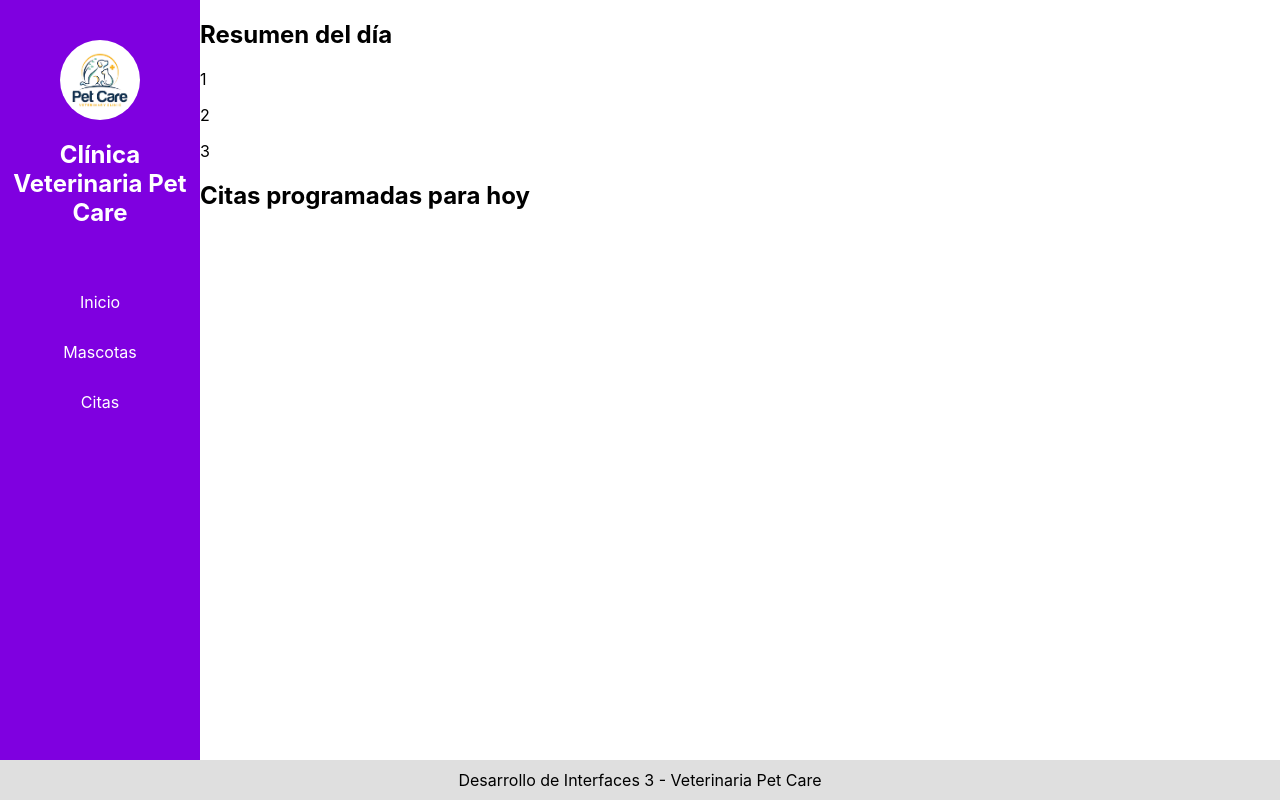
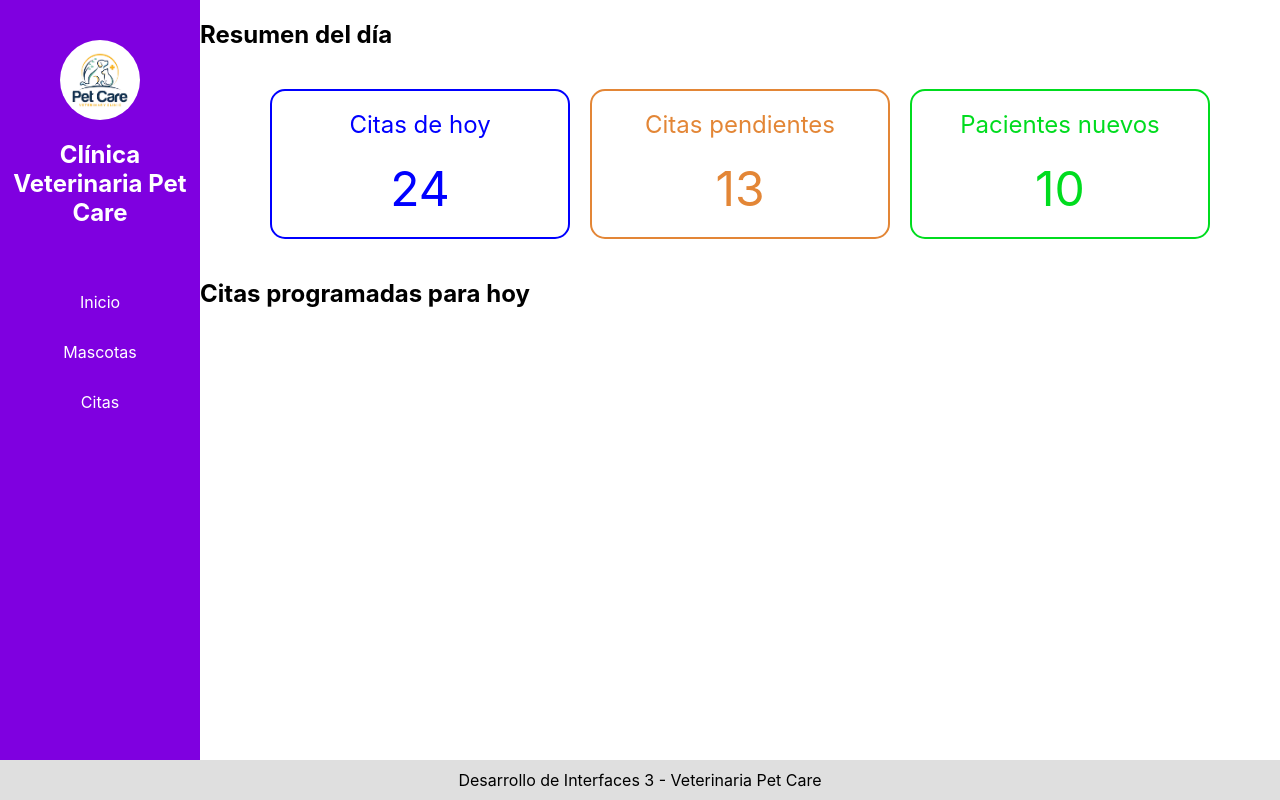
Before and after one commit to fernandoruiz2016/Veterinaria, an Angular app: page / in a window 1280 px wide. Built offline with nearby package versions, Linux system fonts and the light colour scheme.

Commit message:
home: cards

```diff
--- /dev/null
+++ b/src/app/features/home/components/home-card/home-card.css
@@ -0,0 +1,38 @@
+.card {
+    display: flex;
+    flex-direction: column;
+    gap: 20px;
+    box-sizing: border-box;
+    padding: 30px;
+    justify-content: center;
+    align-items: center;
+    border-radius: 15px;
+    width: 300px;
+    max-height: 150px;
+    font-size: 1.5rem;
+    transition: transform 0.3s ease-in-out;
+}
+
+.card:hover {
+    transform: scale(1.05);
+}
+
+.card p {
+    margin: 0;
+}
+
+.card p:nth-child(2) {
+    font-size: 3rem;
+}
+
+@media screen and (max-width:769px) {
+    .card {
+        width: 200px;
+        max-height: 100px;
+        font-size: 1rem;
+    }
+
+    .card p:nth-child(2) {
+    font-size: 2rem;
+}
+}
--- /dev/null
+++ b/src/app/features/home/components/home-card/home-card.html
@@ -0,0 +1,4 @@
+<div class="card" [ngStyle]="{ border: '2px solid ' + cardColor, color: cardColor}">
+    <p>{{title}}</p>
+    <p>{{body}}</p>
+</div>
--- /dev/null
+++ b/src/app/features/home/components/home-card/home-card.ts
@@ -0,0 +1,14 @@
+import { NgStyle } from '@angular/common';
+import { Component, Input } from '@angular/core';
+
+@Component({
+  selector: 'app-home-card',
+  imports: [NgStyle],
+  templateUrl: './home-card.html',
+  styleUrl: './home-card.css',
+})
+export class HomeCard {
+  @Input() title: string = '';
+  @Input() body: string|number = '';
+  @Input() cardColor: string = '#7F00E0';
+}
--- a/src/app/features/home/pages/home/home.css
+++ b/src/app/features/home/pages/home/home.css
@@ -0,0 +1,9 @@
+.cards {
+    display: flex;
+    flex-wrap: wrap;
+    gap: 20px;
+    justify-content: center;
+    align-items: center;
+    box-sizing: border-box;
+    padding: 20px;
+}
--- a/src/app/features/home/pages/home/home.html
+++ b/src/app/features/home/pages/home/home.html
@@ -1,8 +1,12 @@
-<h2>Resumen del día</h2>
-<div>
-    <p>1</p>
-    <p>2</p>
-    <p>3</p>
-</div>
-<h2>Citas programadas para hoy</h2>
-<table></table>
+<section class="resumen">
+    <h2>Resumen del día</h2>
+    <div class="cards">
+        <app-home-card [title]="'Citas de hoy'" [body]="citas" [cardColor]="'blue'"></app-home-card>
+        <app-home-card [title]="'Citas pendientes'" [body]="citasPendientes" [cardColor]="'#E38636'"></app-home-card>
+                <app-home-card [title]="'Pacientes nuevos'" [body]="pacientesNuevos" [cardColor]="'#00DC1F'"></app-home-card>
+    </div>
+</section>
+<section class="today">
+    <h2>Citas programadas para hoy</h2>
+    <table></table>
+</section>
--- a/src/app/features/home/pages/home/home.ts
+++ b/src/app/features/home/pages/home/home.ts
@@ -1,11 +1,14 @@
 import { Component } from '@angular/core';
+import { HomeCard } from "../../components/home-card/home-card";
 
 @Component({
   selector: 'app-home',
-  imports: [],
+  imports: [HomeCard],
   templateUrl: './home.html',
   styleUrl: './home.css',
 })
 export class Home {
-
+  citas: number = 24;
+  pacientesNuevos: number = 10;
+  citasPendientes: number = 13;
 }
--- a/src/app/shared/components/header/header.css
+++ b/src/app/shared/components/header/header.css
@@ -80,7 +80,7 @@ h1 {
     left: 10px;
 }
 
-@media screen and (min-width: 768px) {
+@media screen and (min-width: 769px) {
     :host {
         display: none;
     }
```
Also changed, not shown: 1 other file (tests, documents, lock files or other folders).
